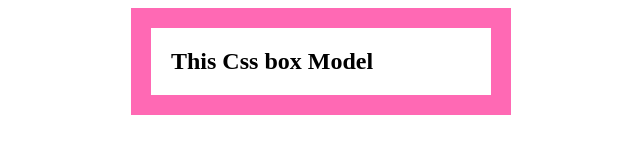
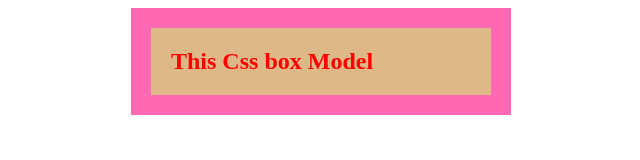
Before and after one commit to sajalsa86/seocnd-repo, a plain HTML site: page index.html in a window 1280 px wide. Shown: the whole page, without its empty margins (319-959 px from the left). Drawn offline with Linux system fonts and the light colour scheme.

Commit message:
added color

```diff
--- a/style.css
+++ b/style.css
@@ -4,4 +4,6 @@ h2{
     margin:0 auto;
     border: 20px solid hotpink;
     padding: 20px;
+    background-color: burlywood;
+    color: red;
 }
```
